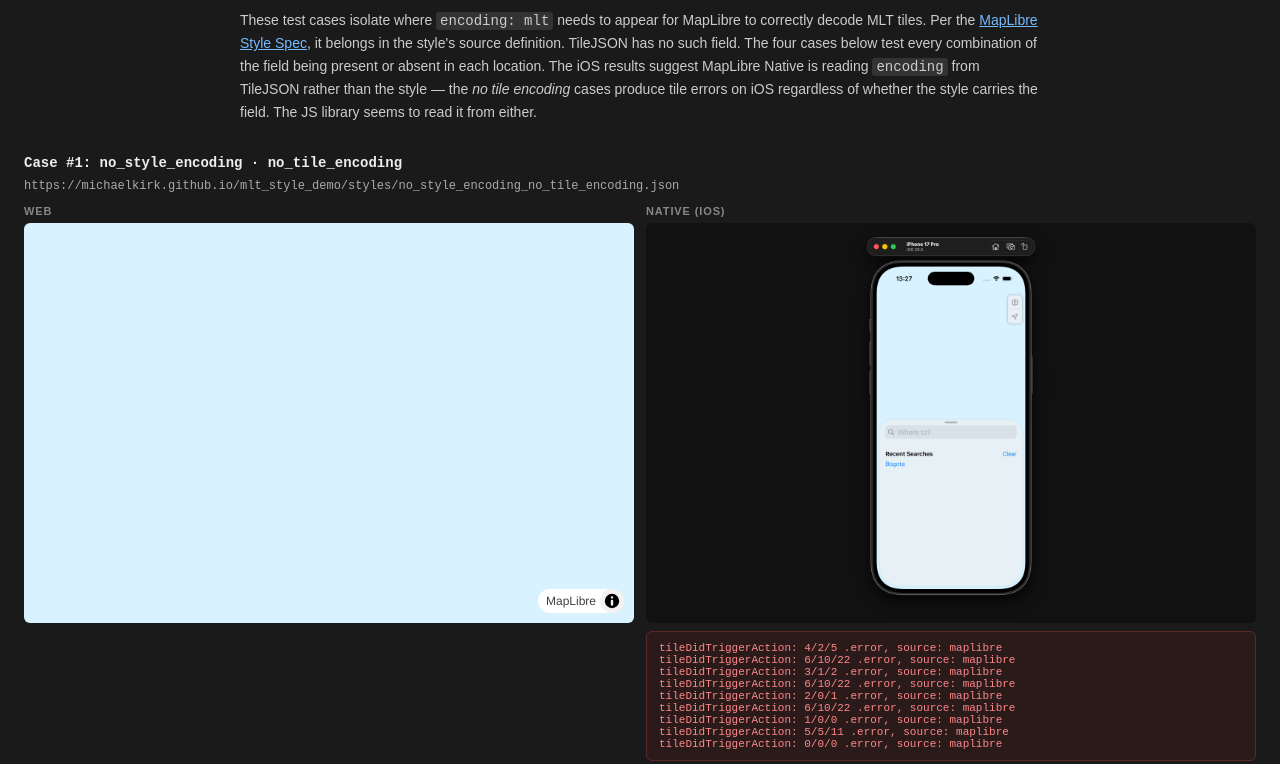
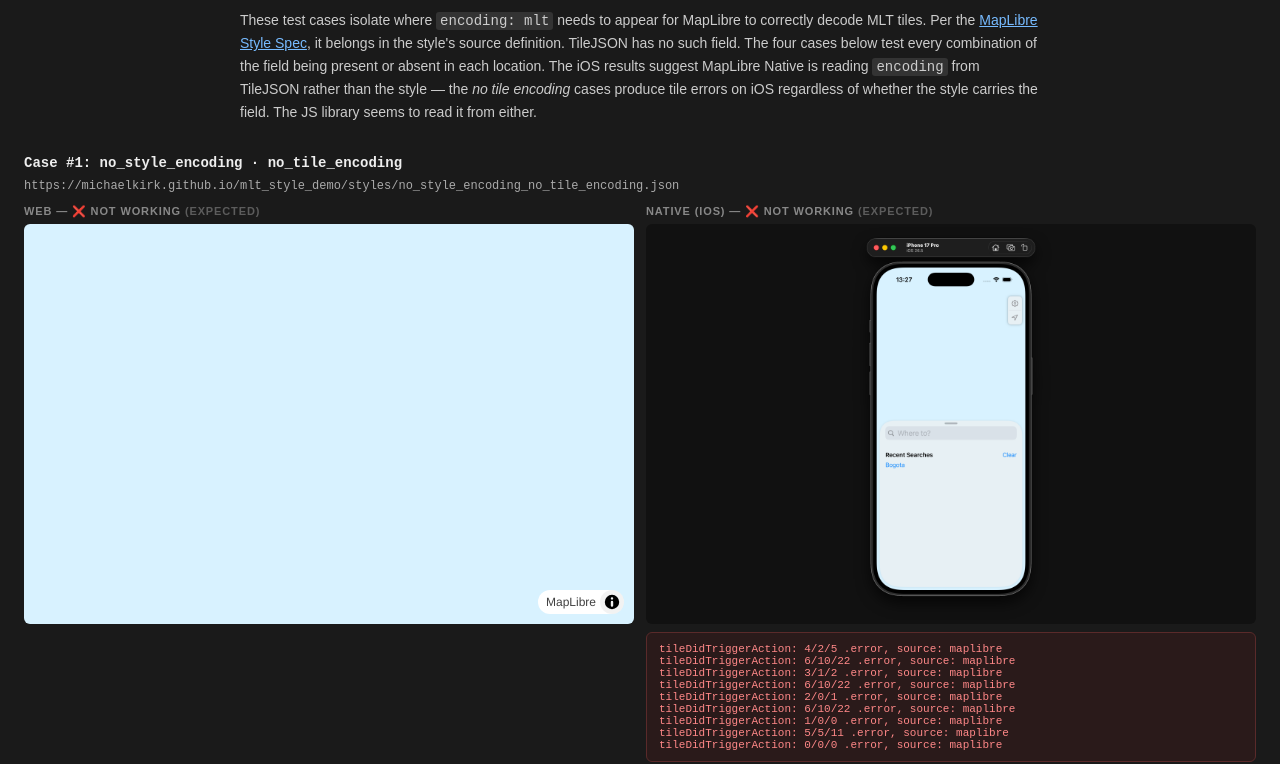
Before and after one commit to michaelkirk/mlt_style_demo, a plain HTML site: page index.html in a window 1280 px wide. Shown: the part 59-823 px from the top of the page. Drawn offline with nearby package versions, Linux system fonts and the light colour scheme; no server answers.

Commit message:
clarify expectations

```diff
--- a/index.html
+++ b/index.html
@@ -101,13 +101,29 @@ tileDidTriggerAction: 5/5/11 .error, source: maplibre
 tileDidTriggerAction: 0/0/0 .error, source: maplibre`;
 
     const styles = [
-      { label: "no_style_encoding · no_tile_encoding", url: "styles/no_style_encoding_no_tile_encoding.json", iosErrors: tileErrors },
-      { label: "no_style_encoding · mlt_tile_encoding", url: "styles/no_style_encoding_mlt_tile_encoding.json" },
-      { label: "mlt_style_encoding · no_tile_encoding",  url: "styles/mlt_style_encoding_no_tile_encoding.json", iosErrors: tileErrors },
-      { label: "mlt_style_encoding · mlt_tile_encoding", url: "styles/mlt_style_encoding_mlt_tile_encoding.json" },
+      { label: "no_style_encoding · no_tile_encoding", url: "styles/no_style_encoding_no_tile_encoding.json",
+        webWorks: false, webExpected: false,
+        iosErrors: tileErrors,  iosExpected: false },
+      { label: "no_style_encoding · mlt_tile_encoding", url: "styles/no_style_encoding_mlt_tile_encoding.json",
+        webWorks: true,  webExpected: false,
+        iosExpected: false },
+      { label: "mlt_style_encoding · no_tile_encoding",  url: "styles/mlt_style_encoding_no_tile_encoding.json",
+        webWorks: true,  webExpected: true,
+        iosErrors: tileErrors,  iosExpected: true },
+      { label: "mlt_style_encoding · mlt_tile_encoding", url: "styles/mlt_style_encoding_mlt_tile_encoding.json",
+        webWorks: true,  webExpected: true,
+        iosExpected: true },
     ];
 
-    styles.forEach(({ label, url, iosErrors }, i) => {
+    function statusLabel(works, expected) {
+      const icon = works ? "✅" : "❌";
+      const result = works ? "Working" : "Not working";
+      const note = works === expected ? "expected" : "unexpected";
+      return `${icon} ${result} <span style="opacity:0.6">(${note})</span>`;
+    }
+
+    styles.forEach(({ label, url, webWorks, webExpected, iosErrors, iosExpected }, i) => {
+      const iosWorks = !iosErrors;
       const slug = url.replace("styles/", "").replace(".json", "");
       const screenshotUrl = `images/ios-${slug}.png`;
 
@@ -119,11 +135,11 @@ tileDidTriggerAction: 0/0/0 .error, source: maplibre`;
         <a class="style-url" href="https://michaelkirk.github.io/mlt_style_demo/${url}" target="_blank">https://michaelkirk.github.io/mlt_style_demo/${url}</a>
         <div class="columns">
           <div>
-            <div class="col-label">Web</div>
+            <div class="col-label">Web &mdash; ${statusLabel(webWorks, webExpected)}</div>
             <div class="map-container" id="map-${i}"></div>
           </div>
           <div>
-            <div class="col-label">Native (iOS)</div>
+            <div class="col-label">Native (iOS) &mdash; ${statusLabel(iosWorks, iosExpected)}</div>
             <img class="ios-screenshot" src="${screenshotUrl}" alt="iOS screenshot for ${label}" />
             ${iosErrors ? `<pre class="ios-errors">${iosErrors}</pre>` : ""}
           </div>
```
